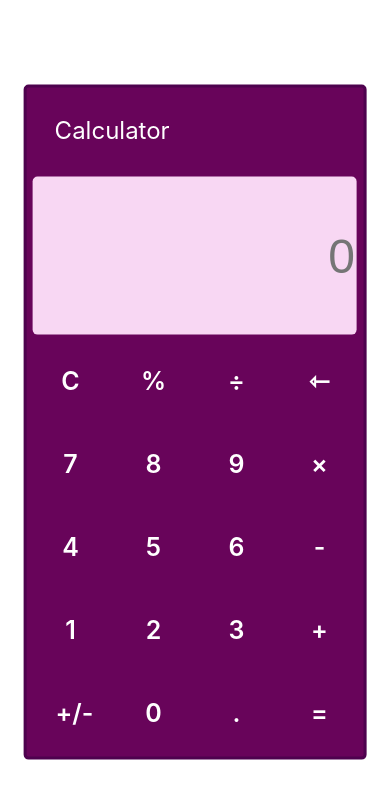
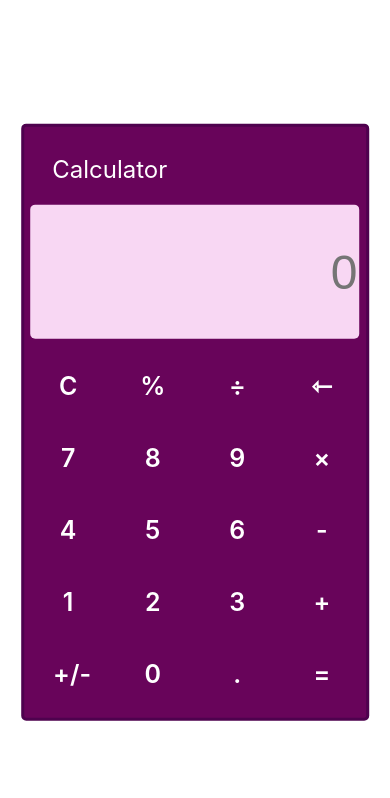
Before and after one commit to FlavioAlm/Calculadora, a React (Create React App) app: page / in a window 390 px wide. Shown: the top 798 px of the page. Built offline with nearby package versions, Linux system fonts and the light colour scheme.

Commit message:
mobile setup fixing

```diff
--- a/src/components/calcName/CalcName.css
+++ b/src/components/calcName/CalcName.css
@@ -3,11 +3,13 @@
   grid-column-end: 5;
   font-size: 150%;
   text-align: left;
+  vertical-align: middle;
 }
 
 @media (max-width: 300px) {
   .box1 {
     grid-column-start: 1;
     grid-column-end: 5;
+    vertical-align: middle;
   }
 }
--- a/src/containers/Calculator.css
+++ b/src/containers/Calculator.css
@@ -1,9 +1,9 @@
 .wrapper {
   display: grid;
   grid-template-columns: repeat(4, minmax(75px, 1fr));
-  grid-template-rows: repeat(7, minmax(35px, 1fr));
+  grid-template-rows: repeat(7, minmax(20px, 0.83fr));
   grid-auto-columns: minmax(30px, auto);
-  gap: 0.5em 0.5em;
+  gap: 0.6em 0.6em;
 }
 .wrapper {
   position: fixed;
@@ -15,6 +15,8 @@
   border-radius: 5px;
   border: 3px solid rgb(78, 2, 78);
   padding: 0.4em;
+  -webkit-text-size-adjust: 100%;
+  vertical-align: middle;
 }
 
 .wrapper > div {
```
Also changed, not shown: 1 other file (tests, documents, lock files or other folders).
